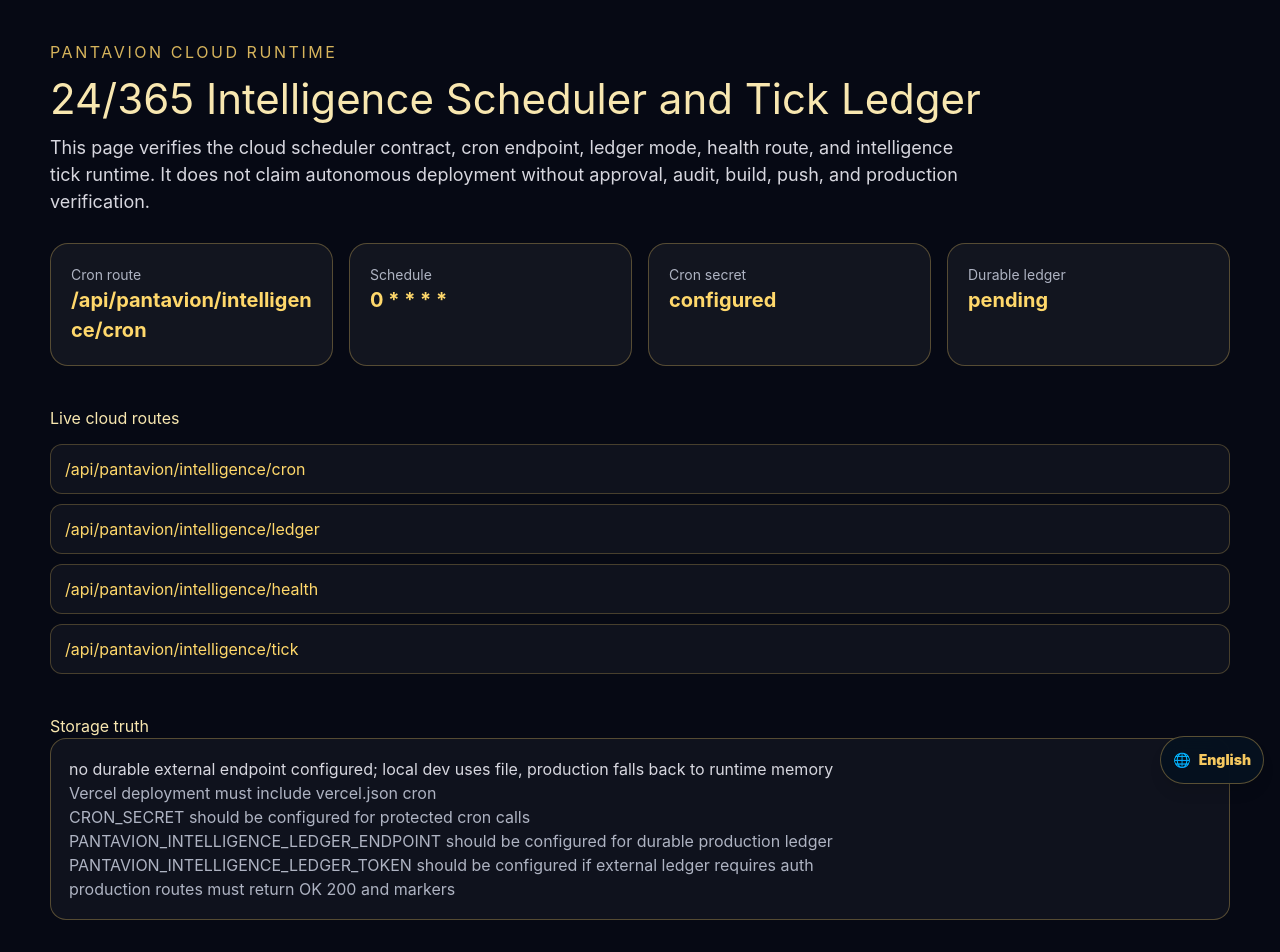
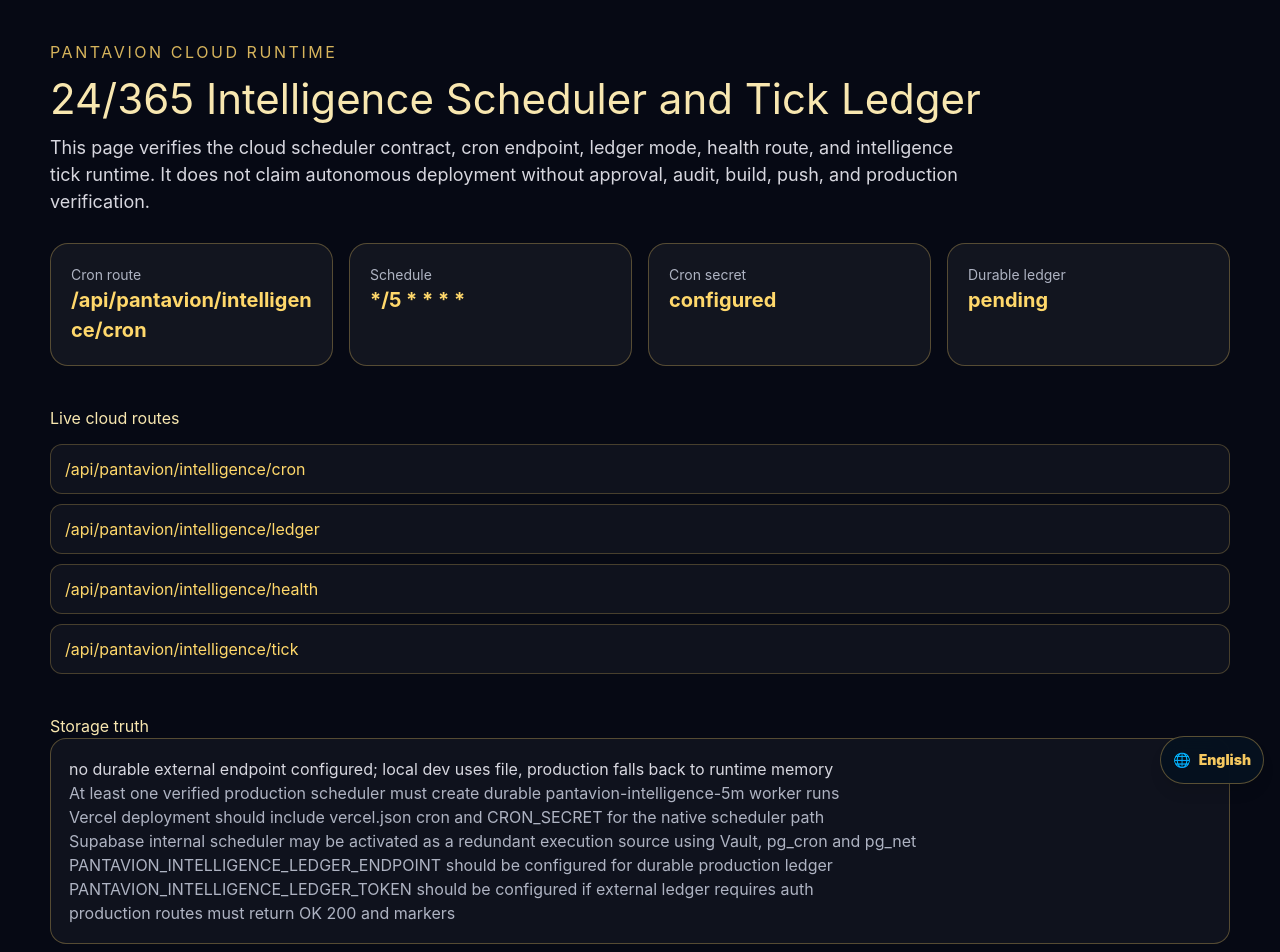
Before and after one commit to pandaconnect1/pantavion-planet, a Next.js app: page /pantavion/intelligence/cloud in a window 1280 px wide. Shown: the top 952 px of the page. Built offline with nearby package versions, Linux system fonts and the light colour scheme; no server answers.

Commit message:
fix(intelligence): align scheduler source and five-minute truth

```diff
--- a/core/intelligence/pantavion-intelligence-ledger.ts
+++ b/core/intelligence/pantavion-intelligence-ledger.ts
@@ -14,7 +14,7 @@ export type PantavionLedgerStorageMode =
 export interface PantavionIntelligenceLedgerEvent {
   id: string;
   createdAt: string;
-  source: "manual" | "vercel_cron" | "external_scheduler" | "local_test";
+  source: "manual" | "vercel_cron" | "internal_scheduler" | "external_scheduler" | "local_test";
   route: string;
   storageMode: PantavionLedgerStorageMode;
   status: "recorded" | "recorded_non_durable" | "external_failed";
@@ -27,6 +27,7 @@ export interface PantavionIntelligenceLedgerEvent {
 
 const memoryKey = "__pantavionIntelligenceLedger";
 const maxMemoryEvents = 50;
+const PANTAVION_CRON_SCHEDULE = "*/5 * * * *";
 
 function getMemoryLedger(): PantavionIntelligenceLedgerEvent[] {
   const globalLedger = globalThis as typeof globalThis & {
@@ -66,16 +67,19 @@ export function getPantavionCloudCronStatus() {
     ok: true,
     route: "/api/pantavion/intelligence/health",
     cronRoute: "/api/pantavion/intelligence/cron",
-    cronSchedule: "0 * * * *",
+    cronSchedule: PANTAVION_CRON_SCHEDULE,
     hasCronSecret,
     hasExternalLedgerEndpoint,
     hasExternalLedgerToken,
+    schedulerRedundancy:
+      "Vercel Cron is primary-compatible; a separately activated Supabase pg_cron/pg_net scheduler can invoke the same fenced five-minute worker without duplicate execution.",
     storageTruth: hasExternalLedgerEndpoint
       ? "durable external endpoint configured"
       : "no durable external endpoint configured; local dev uses file, production falls back to runtime memory",
     requirementsToBecomeFull24x365: [
-      "Vercel deployment must include vercel.json cron",
-      "CRON_SECRET should be configured for protected cron calls",
+      "At least one verified production scheduler must create durable pantavion-intelligence-5m worker runs",
+      "Vercel deployment should include vercel.json cron and CRON_SECRET for the native scheduler path",
+      "Supabase internal scheduler may be activated as a redundant execution source using Vault, pg_cron and pg_net",
       "PANTAVION_INTELLIGENCE_LEDGER_ENDPOINT should be configured for durable production ledger",
       "PANTAVION_INTELLIGENCE_LEDGER_TOKEN should be configured if external ledger requires auth",
       "production routes must return OK 200 and markers",
@@ -245,12 +249,12 @@ export async function runPantavionCloudCronTick(source: PantavionIntelligenceLed
     source,
     route: "/api/pantavion/intelligence/cron",
     summary:
-      "Cloud cron executed Pantavion intelligence tick and refreshed opportunity/build queue status.",
+      "Cloud scheduler executed Pantavion intelligence tick and refreshed opportunity/build queue status.",
     opportunityCount: opportunities.length,
     buildQueueCount: buildQueue.length,
     cloudRequirements: status.requirementsToBecomeFull24x365,
     warnings: [
-      "Cron execution does not mean autonomous code deployment. Founder approval and audit/build gates remain required.",
+      "Scheduled execution does not mean autonomous code deployment. Founder approval and audit/build gates remain required.",
       "External scanning must use lawful public, licensed, user-provided, or authorized sources only.",
     ],
   });
@@ -259,7 +263,7 @@ export async function runPantavionCloudCronTick(source: PantavionIntelligenceLed
     ok: true,
     route: "/api/pantavion/intelligence/cron",
     cron: {
-      schedule: "0 * * * *",
+      schedule: PANTAVION_CRON_SCHEDULE,
       source,
       executedAt: event.createdAt,
     },
```
